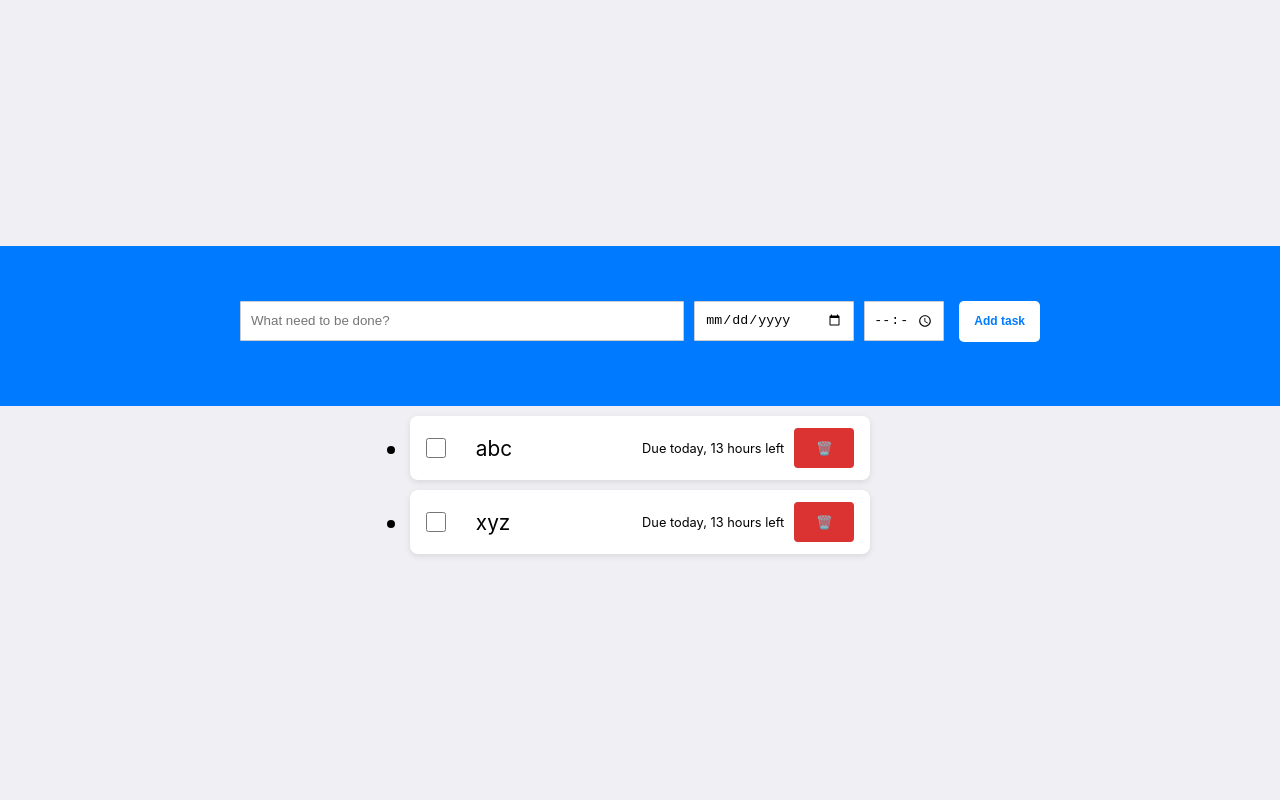
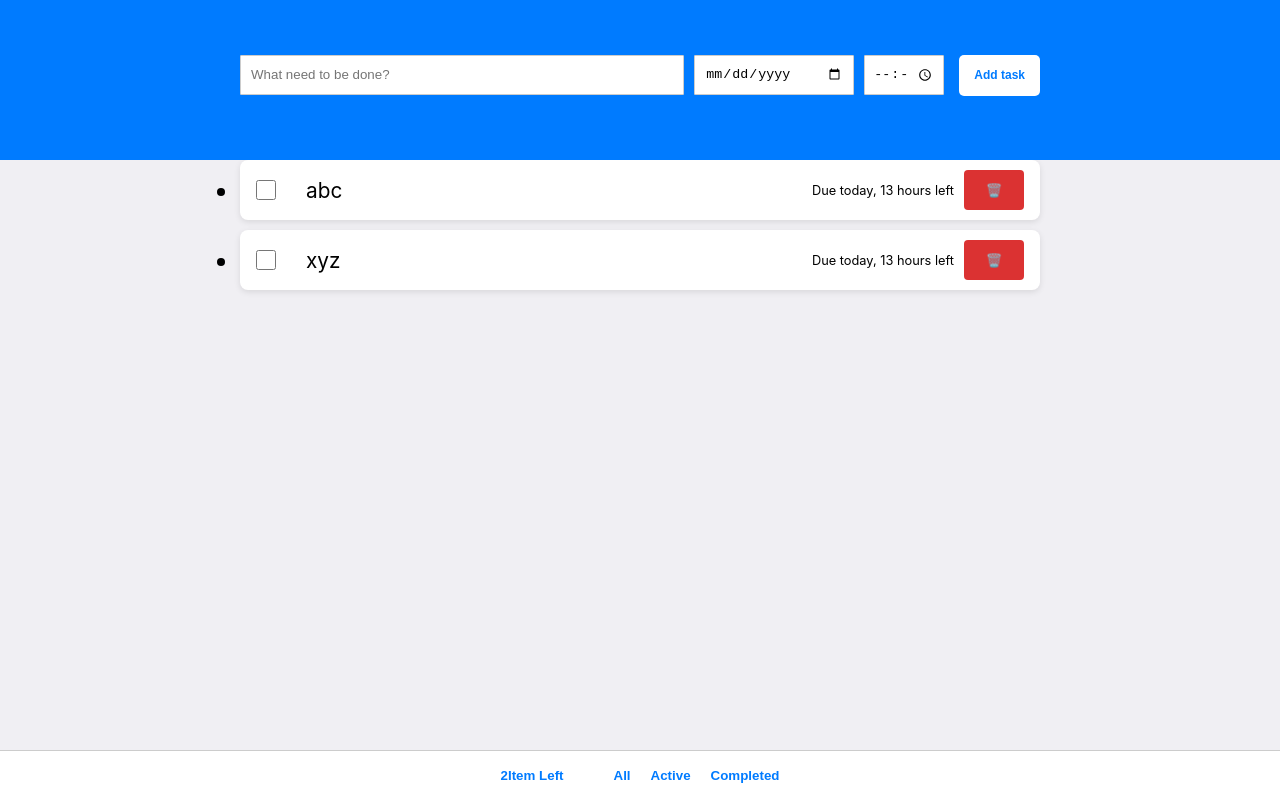
Before and after one commit to Alok-Yadav45/18-tas-1, a React (Create React App) app: page / in a window 1280 px wide. Built offline with nearby package versions, Linux system fonts and the light colour scheme.

Commit message:
21-assignment

```diff
--- a/src/App.css
+++ b/src/App.css
@@ -13,7 +13,7 @@
   display: flex;
   flex-direction: column;
   align-items: center;
-  justify-content: center;
+  /* justify-content: center; */
   font-size: calc(10px + 2vmin);
   color: black;
 
@@ -40,7 +40,7 @@
   gap: 10px;
   width: 100%;
   height: 20vh;
-  position: sticky;
+  position:fixed;
   top: 0;
   z-index: 1000;
 }
@@ -134,7 +134,7 @@
   display: flex;
   align-items: center;
   justify-content: space-between;
-  padding: 12px 16px;
+  padding: 10px 16px;
   margin-top: 10px;
   width: 100%;
   background-color: #fff;
@@ -239,3 +239,45 @@
   max-width: 800px;
   width: 100%;
 }
+.main-msg{
+
+    margin-top: 150px;
+    position: sticky;
+    width: 800px;
+
+}
+
+
+
+.footer {
+  position: fixed;
+  bottom: 0;
+  left: 0;
+  width: 100%;
+  background: #fff;
+  border-top: 1px solid #ccc;
+  display: flex;
+  justify-content: center;
+  align-items: center;
+  gap: 30px;
+  padding: 12px;
+  font-size: 14px;
+  /* z-index: 1000; */
+}
+
+.filters button {
+  background: none;
+  border: none;
+  color: #007bff;
+  font-weight: bold;
+  cursor: pointer;
+  padding: 5px 10px;
+}
+.btn-i{
+  background: none;
+  border:#007bff;
+  color: #007bff;
+  font-weight: bold;
+  cursor: pointer;
+  padding: 5px 10px;
+}
--- a/src/App.js
+++ b/src/App.js
@@ -13,9 +13,7 @@ function App() {
   const [error, setError] = useState(false);
   const [date, setDate] = useState("");
   const [time, setTime] = useState("");
-
-
-
+  const [filter, setFilter] = useState("all");
 
 
   function newTOdo() {
@@ -97,6 +95,11 @@ function App() {
   function timeHandler(event) {
     setTime(event.target.value);
   }
+  const filteredTodos = todo.filter((t) => {
+    if (filter === "active") return !t.completed;
+    if (filter === "completed") return t.completed;
+    return true;
+  });
 
 
   return (
@@ -127,9 +130,9 @@ function App() {
         </div>
       </header>
 
-      <ul>
+      <ul className="main-msg">
 
-        {todo.map(item => (
+        {filteredTodos.map(item => (
           <li key={item.id}>
             <div className="message">
               <input className="checkbox "
@@ -152,7 +155,23 @@ function App() {
 
           </li>
         ))}
+
       </ul>
+      <footer className="footer">
+        <button className="btn-i">{todo.filter((t) => !t.completed).length}
+
+          Item Left</button>
+        <div className="filters">
+          <button onClick={() => setFilter("main-msg")}
+
+          >
+            All</button>
+          <button onClick={() => setFilter("active")}
+            onChange={filteredTodos}>Active</button>
+          <button onClick={() => setFilter("completed")}
+            onChange={filteredTodos}>Completed</button>
+        </div>
+      </footer>
 
     </div>
   );
```
